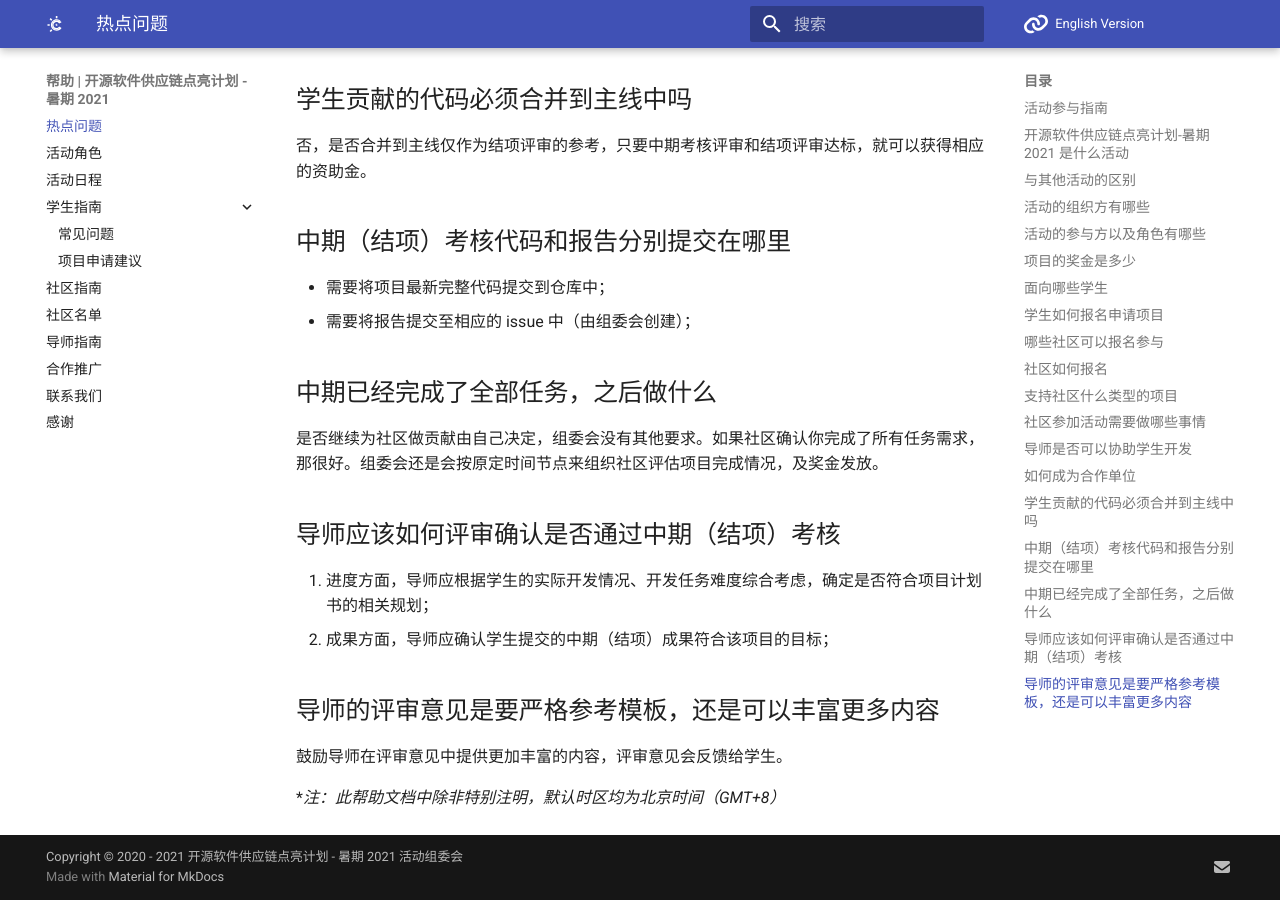
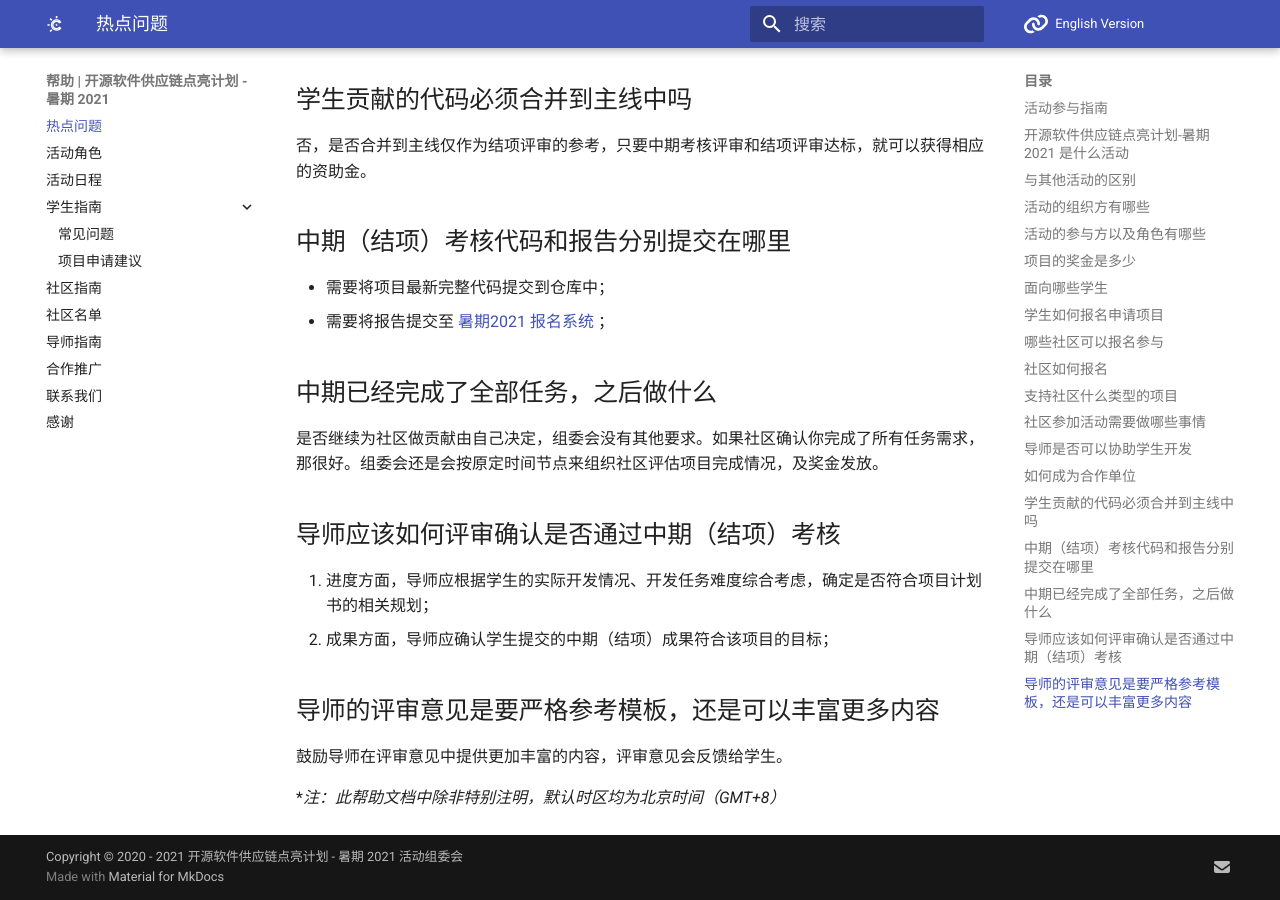
Before and after one commit to summer-ospp/help, an MkDocs documentation site: the page built from docs/index.md, in a window 1280 px wide and 900 px high, scrolled down 3379 px. Built offline with MkDocs 1.6.1 and Material for MkDocs 9.7.7, drawn with Linux system fonts in a browser that asks for light colours; comment, search, counter and statistics services are not loaded.

Commit message:
Update index.md

```diff
--- a/docs/index.md
+++ b/docs/index.md
@@ -110,7 +110,7 @@
 ## 中期（结项）考核代码和报告分别提交在哪里
 
 - 需要将项目最新完整代码提交到仓库中；
-- 需要将报告提交至相应的 issue 中（由组委会创建）；
+- 需要将报告提交至 [暑期2021 报名系统](https://portal.summer-ospp.ac.cn/summer/login) ；
 
 ## 中期已经完成了全部任务，之后做什么
 
```
